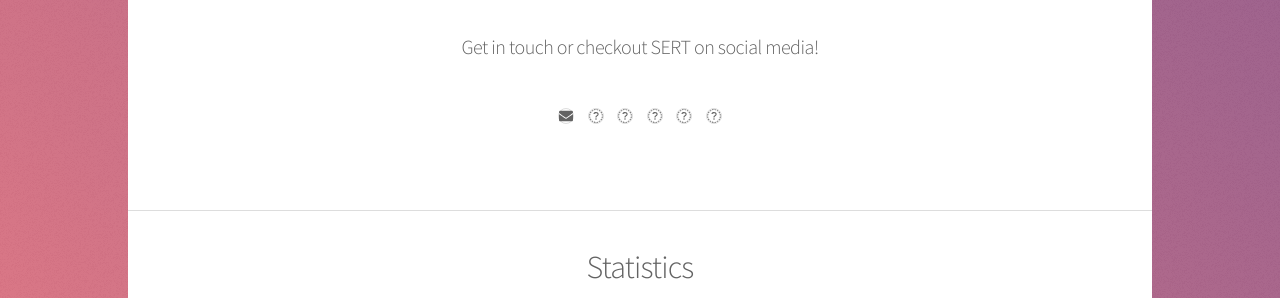
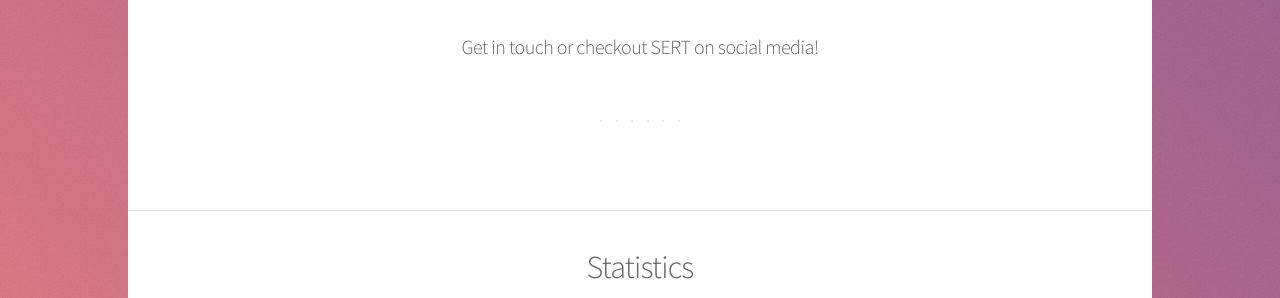
Before and after one commit to SouthEugeneRoboticsTeam/SouthEugeneRoboticsTeam.github.io, a Jekyll site: the page built from index.html, in a window 1280 px wide. Shown: the part 2365-2663 px from the top of the page. Built offline with Jekyll 4.4.1, drawn with Linux system fonts in a browser that asks for light colours; nearby versions of some CDN libraries.

Commit message:
Update index.html

```diff
--- a/index.html
+++ b/index.html
@@ -85,7 +85,7 @@
         <ul class="icons">
             {% for media in site.data.social %}
             <li>
-                <a href="{{media.profile}}" class="icon fas fa-{{media.type}} alt">
+                <a href="{{media.profile}}" class="icon {{media.type}} alt">
                     <span class="label">{{media}}</span>
                 </a>
             </li>
```
